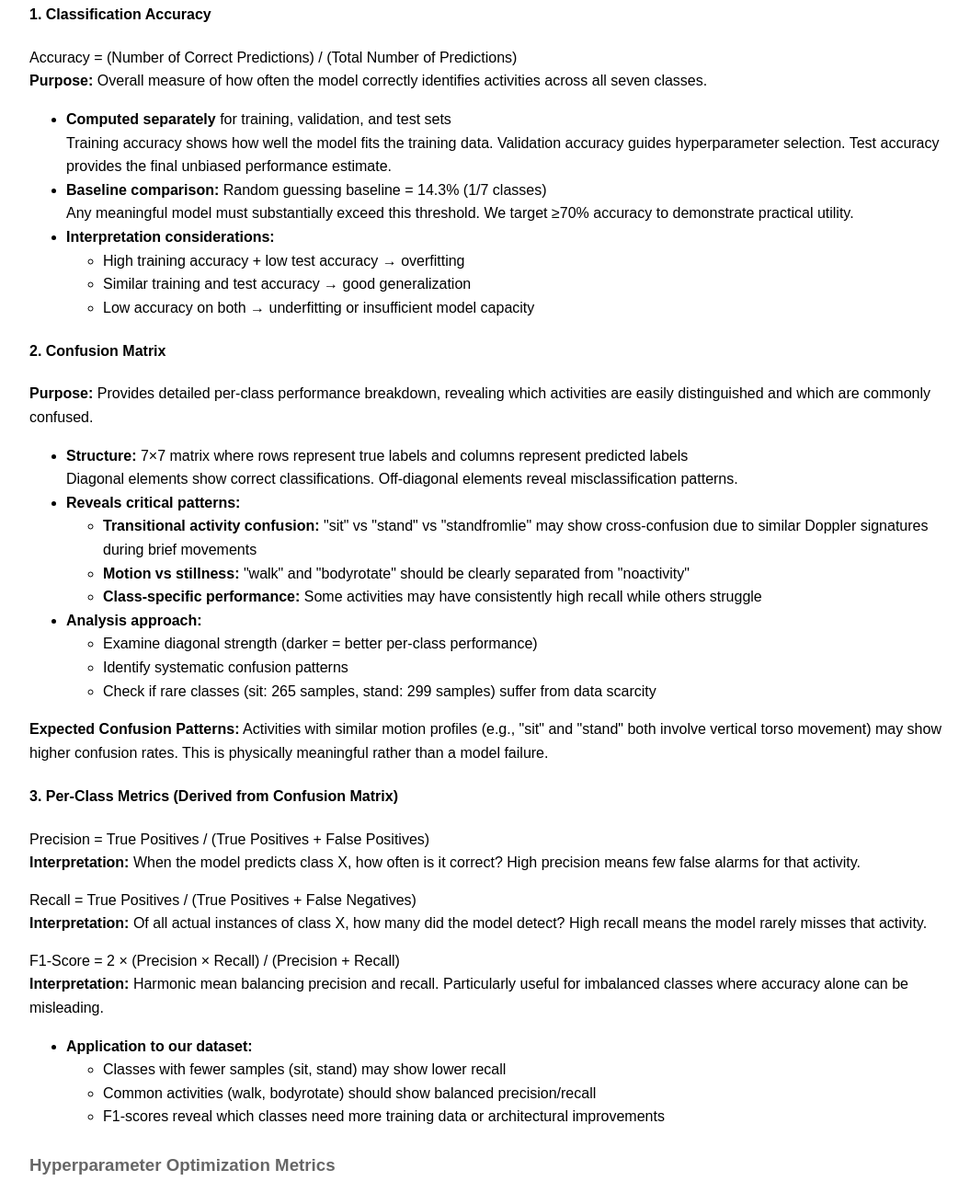
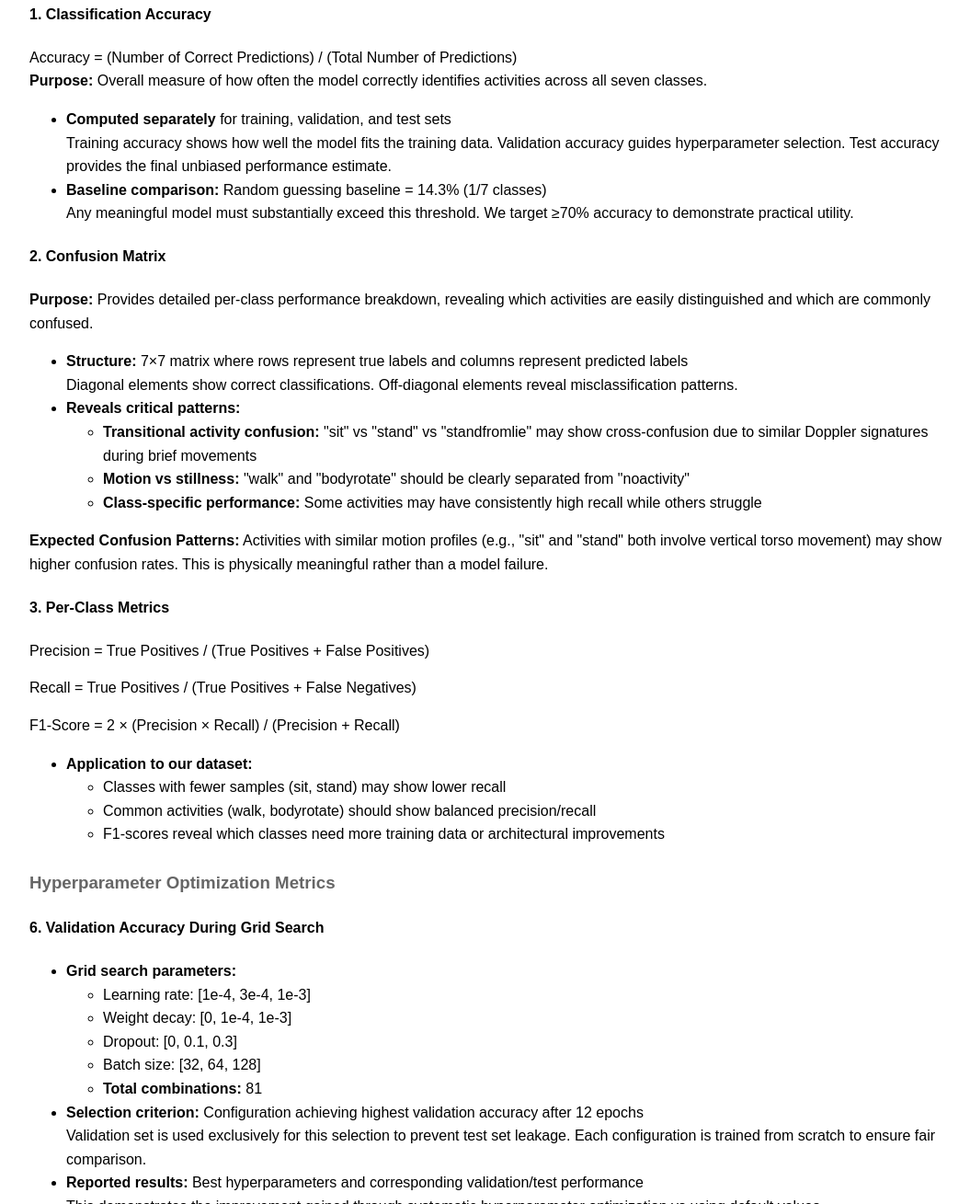
Before and after one commit to PassiveWiFiRadar/PassiveWiFiRadar.github.io, a plain HTML site: page index.html in a window 1280 px wide. Shown: the part 8129-9438 px from the top of the page at 92% size, without its empty margins (108-1163 px from the left). Drawn offline with Linux system fonts and the light colour scheme.

Commit message:
Simplify metrics explanation by removing sections
Removed interpretation considerations and analysis approach sections from the metrics explanation.

```diff
--- a/index.html
+++ b/index.html
@@ -336,13 +336,7 @@ We write custom preprocessing, dataset loaders, visualization, and training loop
                 <li><strong>Baseline comparison:</strong> Random guessing baseline = <span class="highlight">14.3%</span> (1/7 classes)
                     <div class="explanation">Any meaningful model must substantially exceed this threshold. We target ≥70% accuracy to demonstrate practical utility.</div>
                 </li>
-                <li><strong>Interpretation considerations:</strong>
-                    <ul class="nested-list">
-                        <li>High training accuracy + low test accuracy → overfitting</li>
-                        <li>Similar training and test accuracy → good generalization</li>
-                        <li>Low accuracy on both → underfitting or insufficient model capacity</li>
-                    </ul>
-                </li>
+
             </ul>
         </div>
 
@@ -362,13 +356,7 @@ We write custom preprocessing, dataset loaders, visualization, and training loop
                         <li><strong>Class-specific performance:</strong> Some activities may have consistently high recall while others struggle</li>
                     </ul>
                 </li>
-                <li><strong>Analysis approach:</strong>
-                    <ul class="nested-list">
-                        <li>Examine diagonal strength (darker = better per-class performance)</li>
-                        <li>Identify systematic confusion patterns</li>
-                        <li>Check if rare classes (sit: 265 samples, stand: 299 samples) suffer from data scarcity</li>
-                    </ul>
-                </li>
+
             </ul>
 
             <div class="warning-box">
@@ -377,27 +365,20 @@ We write custom preprocessing, dataset loaders, visualization, and training loop
         </div>
 
         <div class="metric-card">
-            <h4>3. Per-Class Metrics (Derived from Confusion Matrix)</h4>
+            <h4>3. Per-Class Metrics</h4>
 
             <div class="formula">
                 Precision = True Positives / (True Positives + False Positives)
             </div>
-            <div class="explanation">
-                <strong>Interpretation:</strong> When the model predicts class X, how often is it correct? High precision means few false alarms for that activity.
-            </div>
+
 
             <div class="formula" style="margin-top: 15px;">
                 Recall = True Positives / (True Positives + False Negatives)
             </div>
-            <div class="explanation">
-                <strong>Interpretation:</strong> Of all actual instances of class X, how many did the model detect? High recall means the model rarely misses that activity.
-            </div>
+
 
             <div class="formula" style="margin-top: 15px;">
                 F1-Score = 2 × (Precision × Recall) / (Precision + Recall)
-            </div>
-            <div class="explanation">
-                <strong>Interpretation:</strong> Harmonic mean balancing precision and recall. Particularly useful for imbalanced classes where accuracy alone can be misleading.
             </div>
 
             <ul>
```
